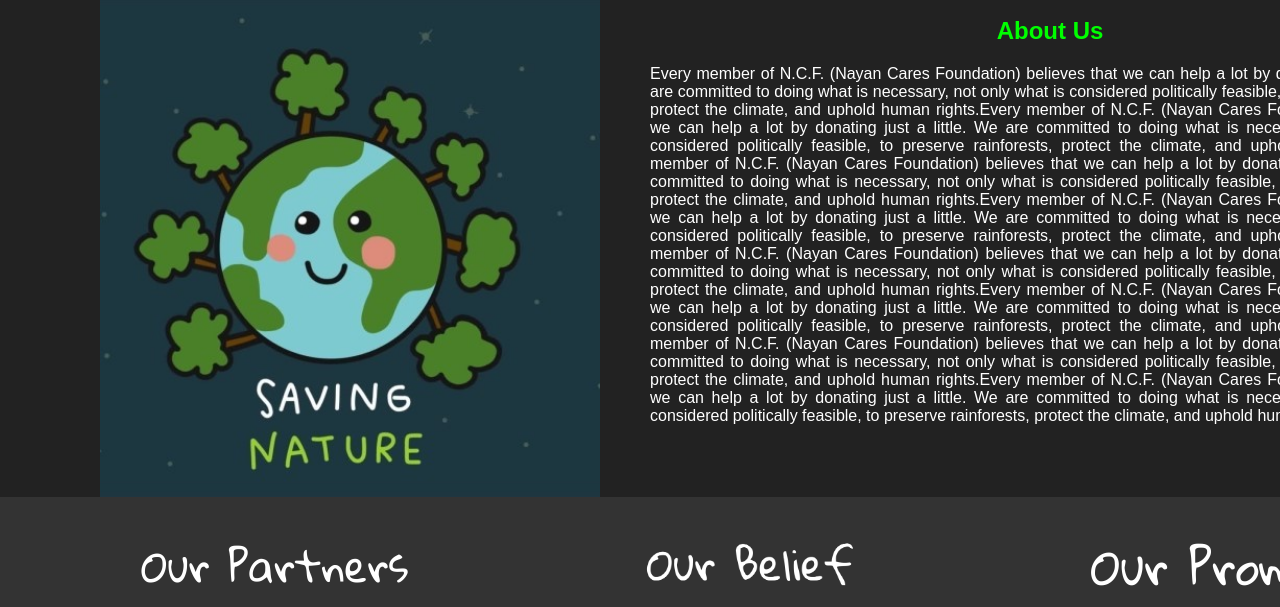
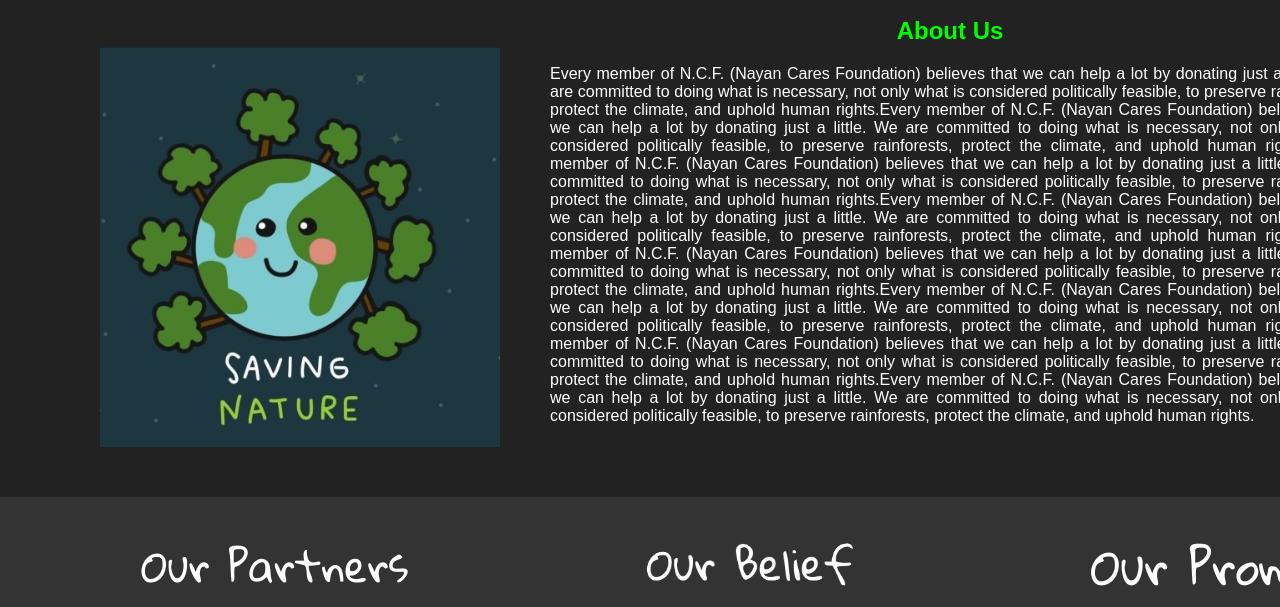
Before and after one commit to Nayan-Oz/project, a plain HTML site: page about.html in a window 1280 px wide. Shown: the part 193-800 px from the top of the page. Drawn offline with Linux system fonts and the light colour scheme.

Commit message:
Update about.html

```diff
--- a/about.html
+++ b/about.html
@@ -183,10 +183,10 @@
 			}
 			#image
 			{
-				height: 500px;
-				width: 500px;
+				height: 400px;
+				width: 400px;
 				float:left;
-				margin-left:100px;
+				margin:50px 0 0 100px;
 			}
 			#image  img
 			{
```
